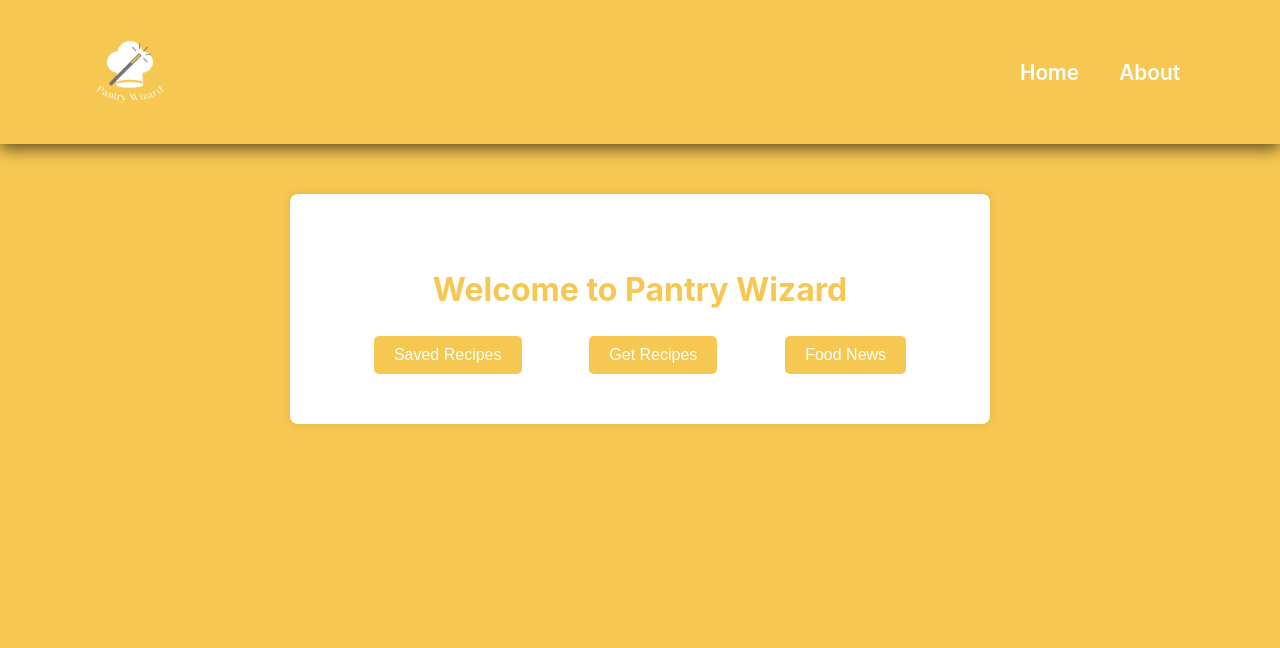
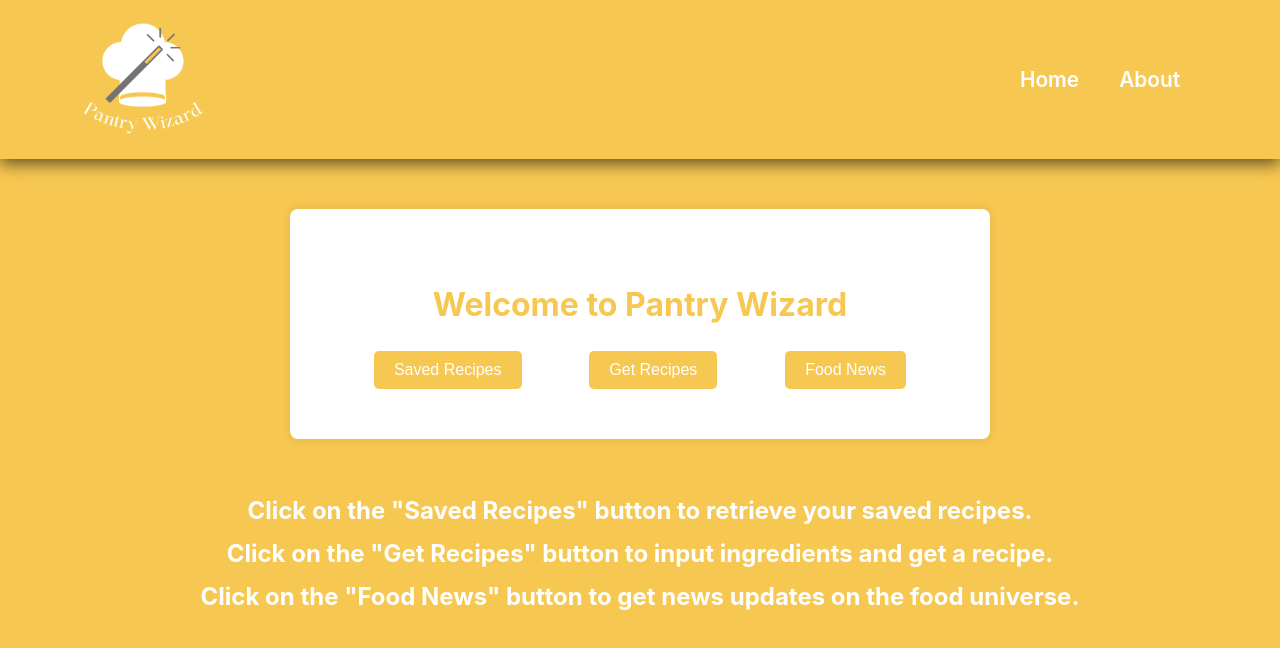
Before and after one commit to tsagaanb/411_Project_Team8, a React (Create React App) app in the folder pantryfront/: page /homepage in a window 1280 px wide. Shown: the top 648 px of the page. Built offline with nearby package versions, Linux system fonts and the light colour scheme.

Commit message:
Design changes to homepage and navbar

```diff
--- a/pantryfront/src/components/Navbar.js
+++ b/pantryfront/src/components/Navbar.js
@@ -1,13 +1,13 @@
 import React from "react";
 import "./Navbar.css";
-import logo from "./Images/logo.png";
+import logo from "./Images/smallerLogo.png";
 
 function Navbar(){
   return(
     <>
       <nav>
         <a href="/" className="Navbar-logo">
-          <img src={logo} alt="" style={{ width: '100px', height: 'auto' }}/>
+          <img src={logo} alt="" style={{ width: '125px', height: 'auto' }}/>
         </a>
         <div>
           <ul id ="navbar">
--- a/pantryfront/src/homepage.css
+++ b/pantryfront/src/homepage.css
@@ -51,3 +51,11 @@
   bottom: 0;
   width: 100%;
 }
+
+
+p {
+  font-size: 24px;
+  text-align: center;
+  color: white;
+  line-height: 1.8;
+}
--- a/pantryfront/src/homepage.js
+++ b/pantryfront/src/homepage.js
@@ -1,27 +1,37 @@
 import React from 'react';
 import './homepage.css';
 import Navbar from './components/Navbar';
+import logo from "./components/Images/smallerLogo.png"
 
 function Homepage() {
 
   return (
     <div>
       <Navbar />
-    <div className="homepage">
-      <h1>Welcome to Pantry Wizard</h1>
-      <div className="button-container">
-      <button onClick={() => window.location.href = '/savedRecipe'}>
+      <div className="homepage">
+        <h1>Welcome to Pantry Wizard</h1>
+        <div className="button-container">
+        <button onClick={() => console.log('Saved Recipes clicked')}>
           Saved Recipes
         </button>
-        <button onClick={() => window.location.href = '/getRecipe'}>
+        <button onClick={() => console.log('Enter Ingredients clicked')}>
           Get Recipes
         </button>
-        <button onClick={() => window.location.href = '/news'}>
+        <button onClick={() => console.log('Display news')}>
           Food News
         </button>
+        </div>
+      </div>
+      <div>
+      <p><b>
+        Click on the "Saved Recipes" button to retrieve your saved recipes. <br></br>
+        Click on the "Get Recipes" button to input ingredients and get a recipe.<br></br>
+        Click on the "Food News" button to get news updates on the food universe.<br></br>
+        </b>
+      </p>
       </div>
     </div>
-    </div>
+
   );
 }
 
```
